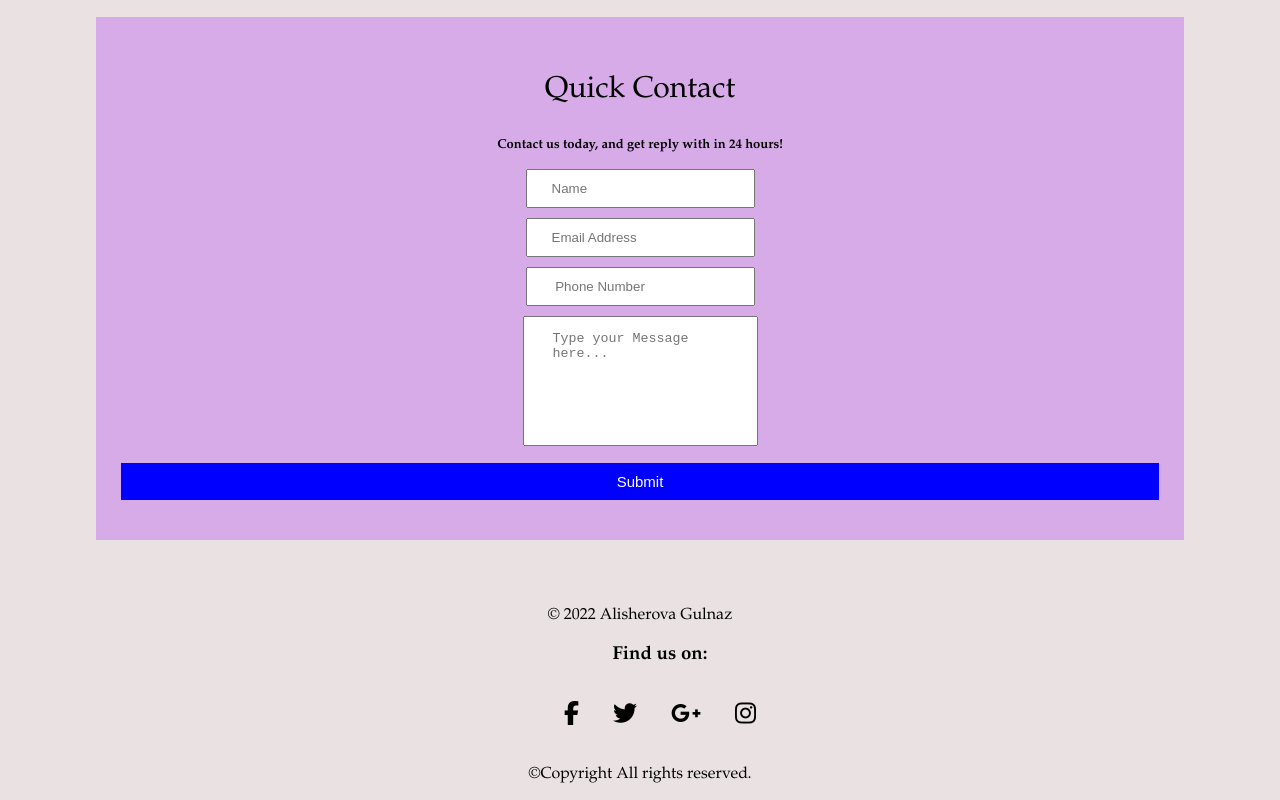
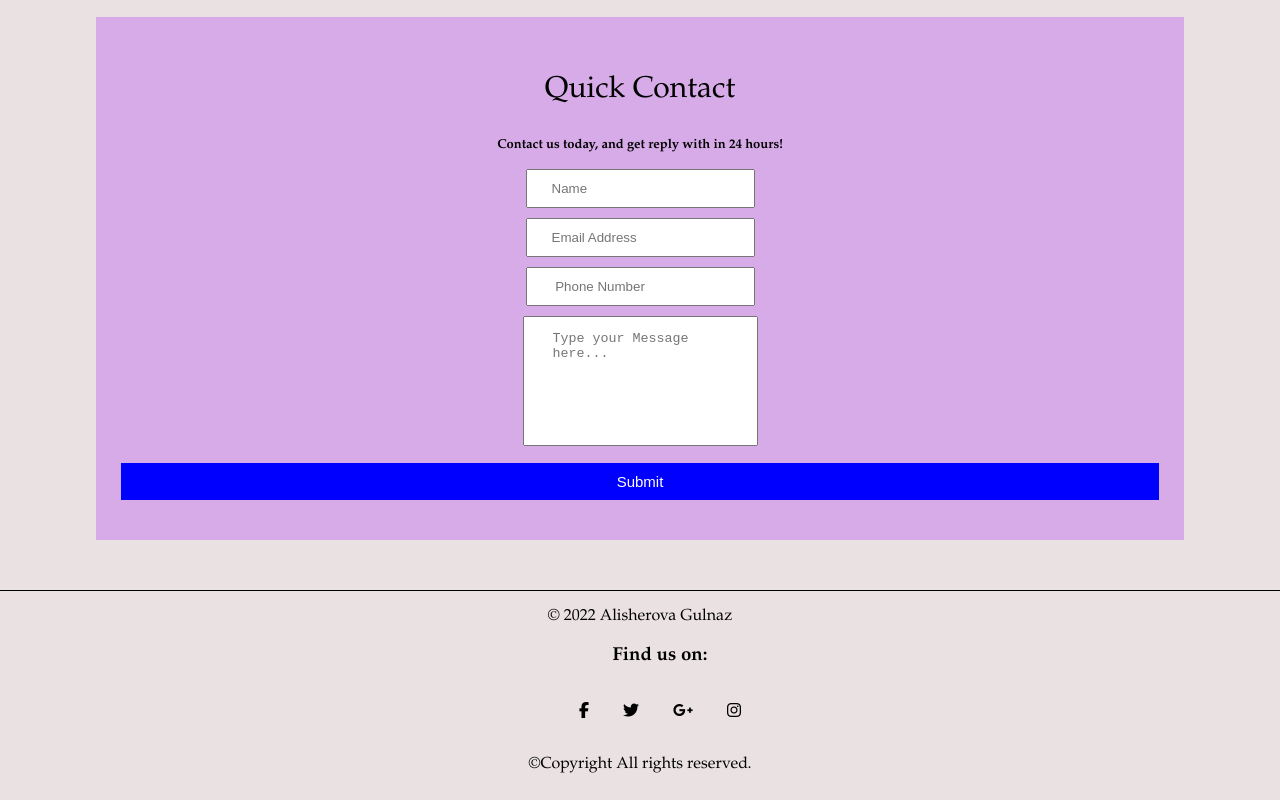
Before and after one commit to GulnazAlisherova/.diploma, a React (Create React App) app: page /contacts in a window 1280 px wide. Shown: the part 253-1053 px from the top of the page. Built offline with nearby package versions, Linux system fonts and the light colour scheme.

Commit message:
added extra style for icons

```diff
--- a/src/components/Footer/Footer.css
+++ b/src/components/Footer/Footer.css
@@ -2,36 +2,45 @@
   padding: 1rem;
   text-align: center;
   margin: 50px 0 0 0;
+  border-top: 1px solid black;
 }
-.Footer .text{
+.Footer .text {
   padding: 0;
   margin: 0;
   display: flex;
   border-bottom: 1px solid white;
 }
-.Footer .text li{
+.Footer .text li {
   text-decoration: none;
   list-style-type: none;
 }
-.Footer .text  a{
+.Footer .text a {
   display: block;
   color: white;
   padding: 0 9rem;
-  font-size: .9rem;
+  font-size: 0.9rem;
   text-decoration: none;
   border-bottom: 3px solid transparent;
 }
 
-.Footer .icons{
-  padding: 0;
+.flex{
+  display: inline-flex;
+  font-size: 1.5rem;
+  border-bottom: 1px solid black;
 }
-.Footer .icons  a{
+.elcards{
+  margin-top: 30px;
+}
+.Footer .icons {
+  padding: 0 auto;
+  margin: 0 auto;
+}
+.Footer .icons a {
   display: block;
   color: black;
   padding: 10px;
-  font-size: 1.5rem;
 }
-.Footer .icons li{
+.Footer .icons li {
   list-style-type: none;
   display: inline-flex;
   padding: 7px;
```
